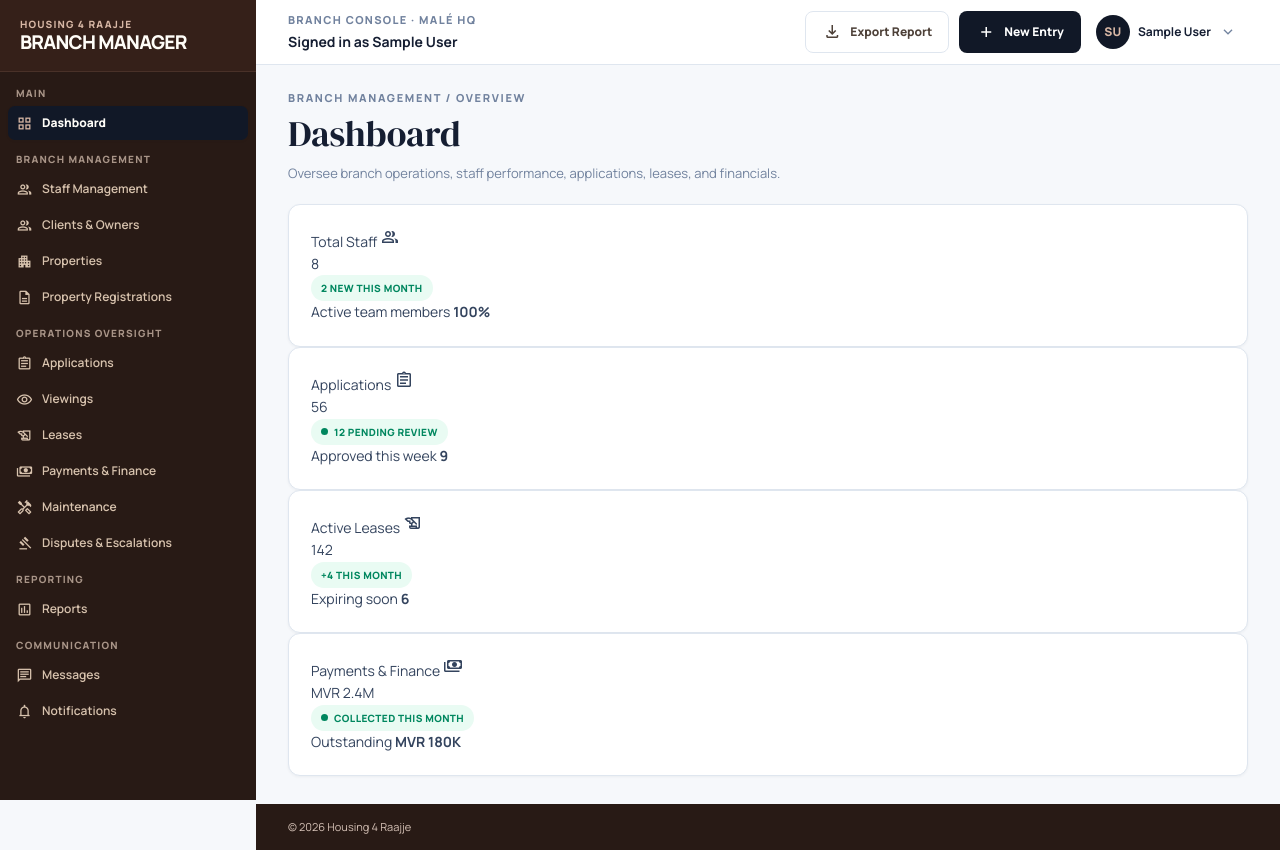
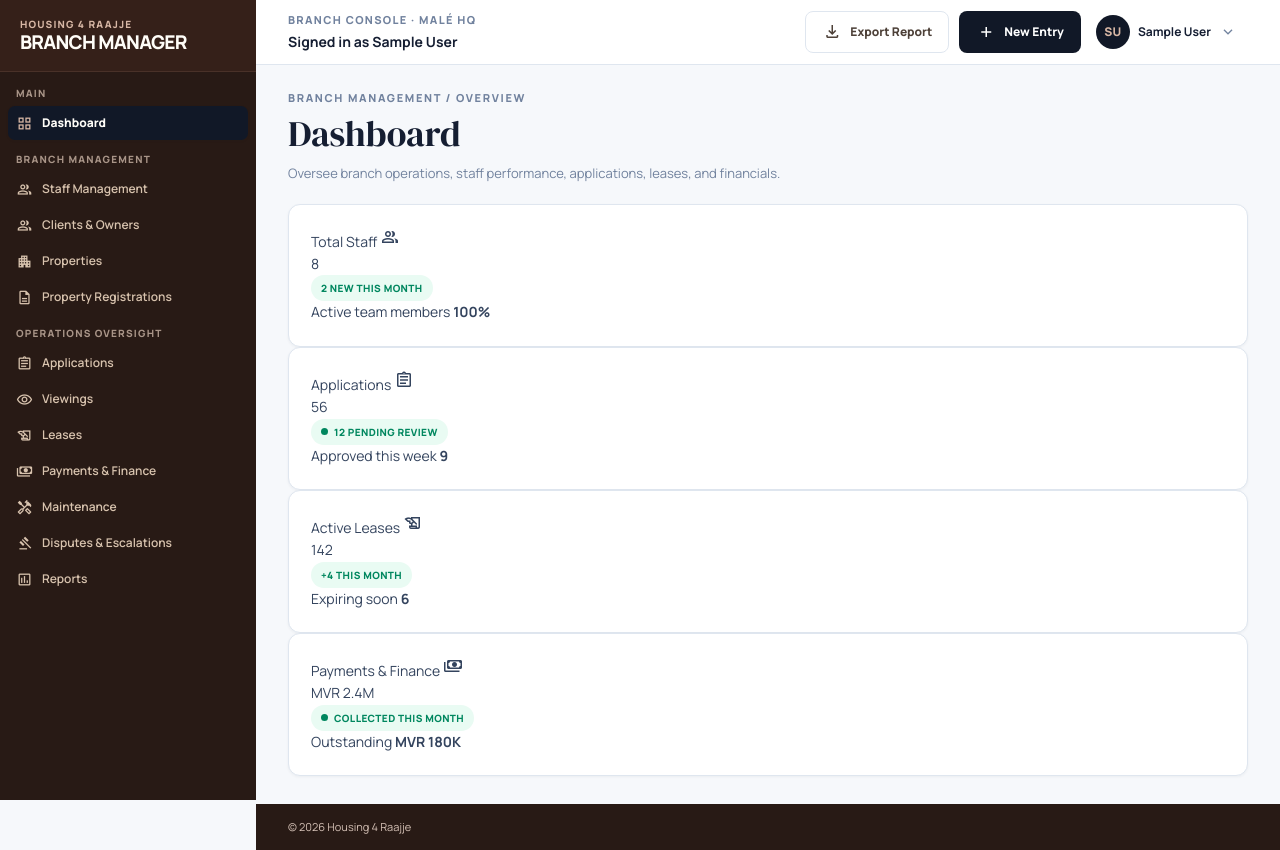
Before and after one commit to Awfyboy/Housing-Raajje, a Laravel app: page /branch-manager/dashboard in a window 1280 px wide. Run offline with Laravel 12, Linux system fonts and the light colour scheme; the visitor is signed in with stand-in values (Sample User, id 1); parts of the project's set-up code (start-up, migrations or seed data) failed here and were passed over.

Commit message:
refactor: remove low priority tabs from Branch Manager

```diff
--- a/resources/views/branch-manager/layouts/master.blade.php
+++ b/resources/views/branch-manager/layouts/master.blade.php
@@ -740,10 +740,6 @@
                     <span class="material-symbols-outlined">gavel</span>
                     Disputes & Escalations
                 </a>
-            </div>
-
-            <div class="nav-group">
-                <span class="nav-heading">Reporting</span>
 
                 <a href="{{ url('/branch-manager/reports') }}"
                    class="nav-link @if(request()->is('branch-manager/reports*')) active @endif">
@@ -752,21 +748,7 @@
                 </a>
             </div>
 
-            <div class="nav-group">
-                <span class="nav-heading">Communication</span>
 
-                <a href="{{ url('/branch-manager/messages') }}"
-                   class="nav-link @if(request()->is('branch-manager/messages*')) active @endif">
-                    <span class="material-symbols-outlined">message</span>
-                    Messages
-                </a>
-
-                <a href="{{ url('/branch-manager/notifications') }}"
-                   class="nav-link @if(request()->is('branch-manager/notifications*')) active @endif">
-                    <span class="material-symbols-outlined">notifications</span>
-                    Notifications
-                </a>
-            </div>
         </nav>
     </aside>
 
```
